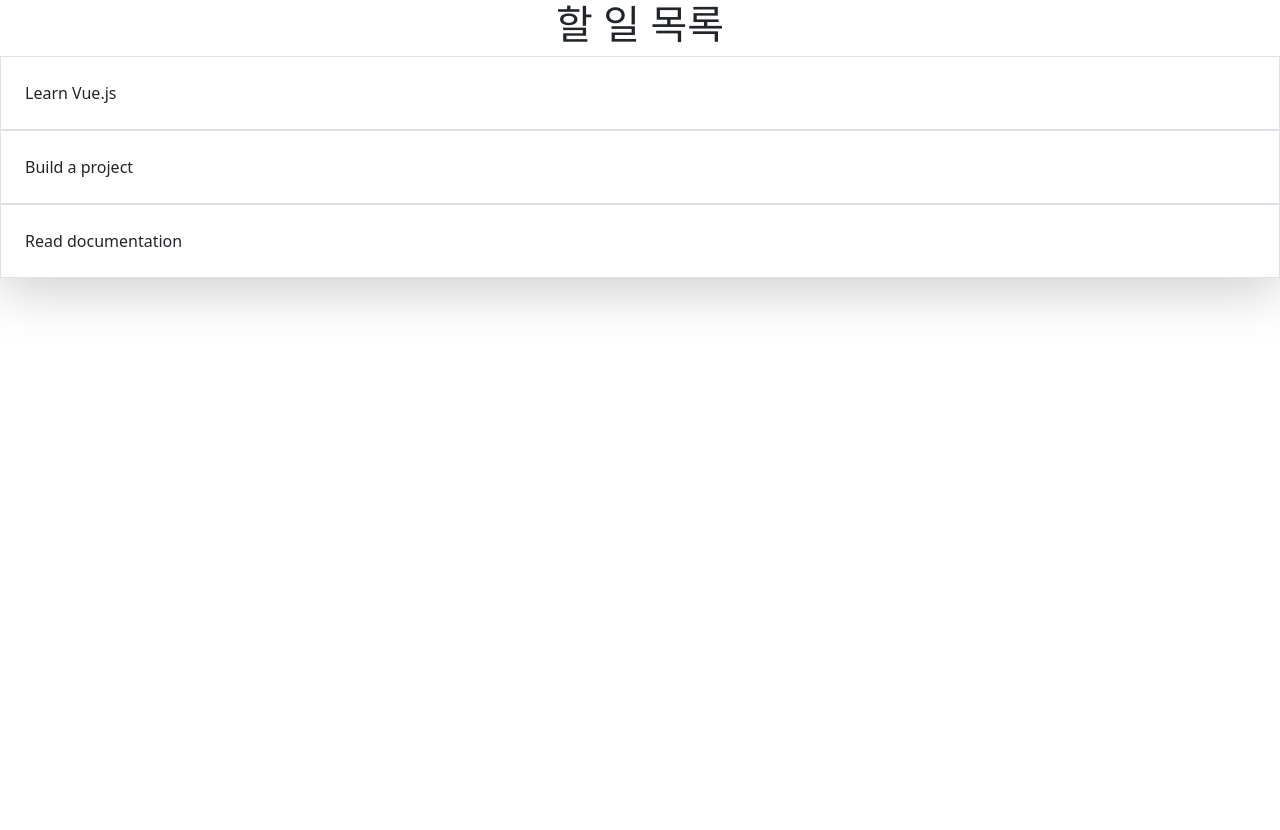
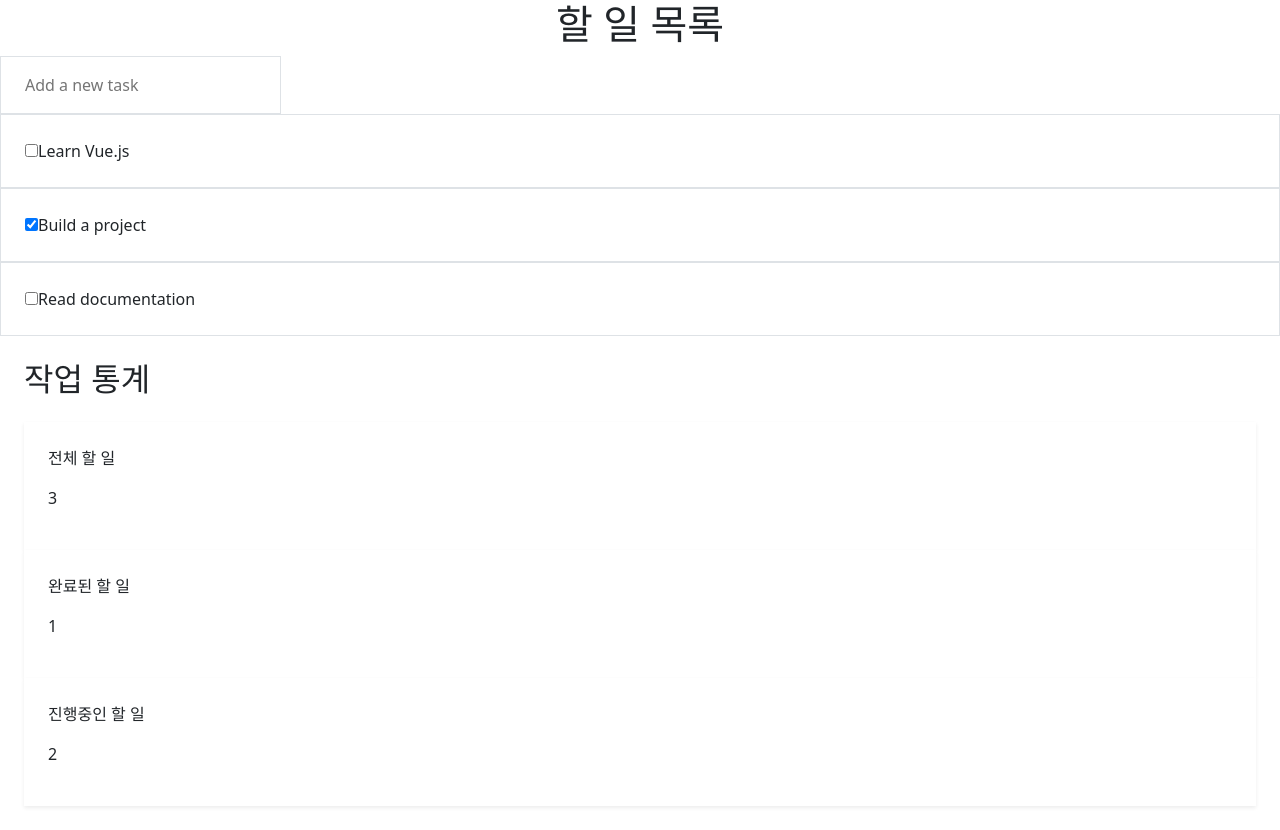
Before and after one commit to lyju777/vue3-study, a Vue app: page / in a window 1280 px wide. Before the commit the page ends 800 px from the top, so only its background shows below. Built offline with nearby package versions, Linux system fonts and the light colour scheme.

Commit message:
defineModel() , Props 구조분해

```diff
--- a/src/App.vue
+++ b/src/App.vue
@@ -1,34 +1,45 @@
 <script setup>
 import BaseCard from '@/components/BaseCard.vue'
 import { useFetch } from '@/composables/useFetch.js'
-import { ref } from 'vue'
+import BaseInput from '@/components/BaseInput.vue'
+import TodoItem from '@/components/TodoItem.vue'
+import TodoStats from '@/components/TodoStats.vue'
+import { computed, ref } from 'vue'
 
 // URL을 ref로 선언하여 유연하게 사용할 수 있음
 const todoUrl = ref('/todos.json')
 const { data: todos } = useFetch(todoUrl)
+
+const newTodo = ref('')
+const handleAddTodo = () => {
+  todos.value.push({
+    id: Date.now(),
+    title: newTodo.value,
+    completed: false
+  })
+}
+const total = computed(() => todos.value?.length)
+
+const completed = computed(() => todos.value?.filter((todo) => todo.completed).length)
+
+const pending = computed(() => todos.value?.filter((todo) => !todo.completed).length)
 </script>
 
 <template>
   <main class="bg-gray-50 min-h-screen p-16">
     <BaseCard custom-attr="Hello World!">
       <h1 class="text-3xl font-bold text-center mb-8">할 일 목록</h1>
+      <BaseInput v-model="newTodo" @keyup.ctrl.enter="handleAddTodo" />
+      {{ newTodo }}
       <div class="space-y-2">
-        <div
+        <TodoItem
           v-for="todo in todos"
           :key="todo.id"
-          class="p-4 bg-white border border-gray-200 rounded-lg hover:bg-gray-100 transition-all"
-          draggable="true"
-        >
-          <span
-            class="text-gray-800"
-            :class="{
-              'line-through text-gray-400': todo.completed
-            }"
-          >
-            {{ todo.title }}
-          </span>
-        </div>
+          :title="todo.title"
+          v-model:checked="todo.completed"
+        />
       </div>
+      <TodoStats :total :completed :pending />
     </BaseCard>
   </main>
 </template>
--- /dev/null
+++ b/src/components/BaseInput.vue
@@ -0,0 +1,16 @@
+<template>
+  <div>
+    <input
+      v-model="model"
+      type="text"
+      placeholder="Add a new task"
+      class="w-full px-4 py-3 border border-gray-300 rounded-lg"
+    />
+  </div>
+</template>
+
+<script setup>
+const model = defineModel()
+</script>
+
+<style lang="scss" scoped></style>
--- /dev/null
+++ b/src/components/TodoItem.vue
@@ -0,0 +1,29 @@
+<template>
+  <div
+    class="flex items-center gap-x-4 p-4 bg-white border border-gray-200 rounded-lg hover:bg-gray-100 transition-all"
+    draggable="true"
+  >
+    <input
+      type="checkbox"
+      v-model="checked"
+      class="w-5 h-5 rounded border-gray-300 text-blue-500"
+    />
+    <span class="text-gray-800" :class="{ 'line-through text-gray-400': checked }">
+      {{ title }}
+    </span>
+  </div>
+</template>
+
+<script setup>
+import { defineProps, defineModel } from 'vue'
+
+defineProps({
+  title: {
+    type: String,
+    required: true
+  }
+})
+
+// `defineModel`을 사용하여 양방향 바인딩된 `checked` 값 설정
+const checked = defineModel('checked', { type: Boolean, default: false })
+</script>
--- /dev/null
+++ b/src/components/TodoStats.vue
@@ -0,0 +1,44 @@
+<template>
+  <div class="mt-8 p-4 bg-gray-50 rounded-lg">
+    <h2 class="text-lg font-semibold text-gray-700 mb-4">작업 통계</h2>
+    <div class="grid grid-cols-2 sm:grid-cols-3 gap-4">
+      <div class="bg-white p-4 rounded-lg shadow-sm">
+        <p class="text-sm text-gray-500">전체 할 일</p>
+        <p class="text-2xl font-bold text-gray-800">{{ total }}</p>
+      </div>
+      <div class="bg-white p-4 rounded-lg shadow-sm">
+        <p class="text-sm text-gray-500">완료된 할 일</p>
+        <p class="text-2xl font-bold text-green-600">{{ completed }}</p>
+      </div>
+      <div class="bg-white p-4 rounded-lg shadow-sm">
+        <p class="text-sm text-gray-500">진행중인 할 일</p>
+        <p class="text-2xl font-bold text-yellow-600">{{ pending }}</p>
+      </div>
+    </div>
+  </div>
+</template>
+
+<script setup>
+import { watchEffect } from 'vue'
+
+const { completed } = defineProps({
+  total: {
+    type: Number,
+    default: 0
+  },
+  completed: {
+    type: Number,
+    default: 0
+  },
+  pending: {
+    type: Number,
+    default: 0
+  }
+})
+
+watchEffect(() => {
+  console.log('Completed:', completed)
+})
+</script>
+
+<style lang="scss" scoped></style>
```
